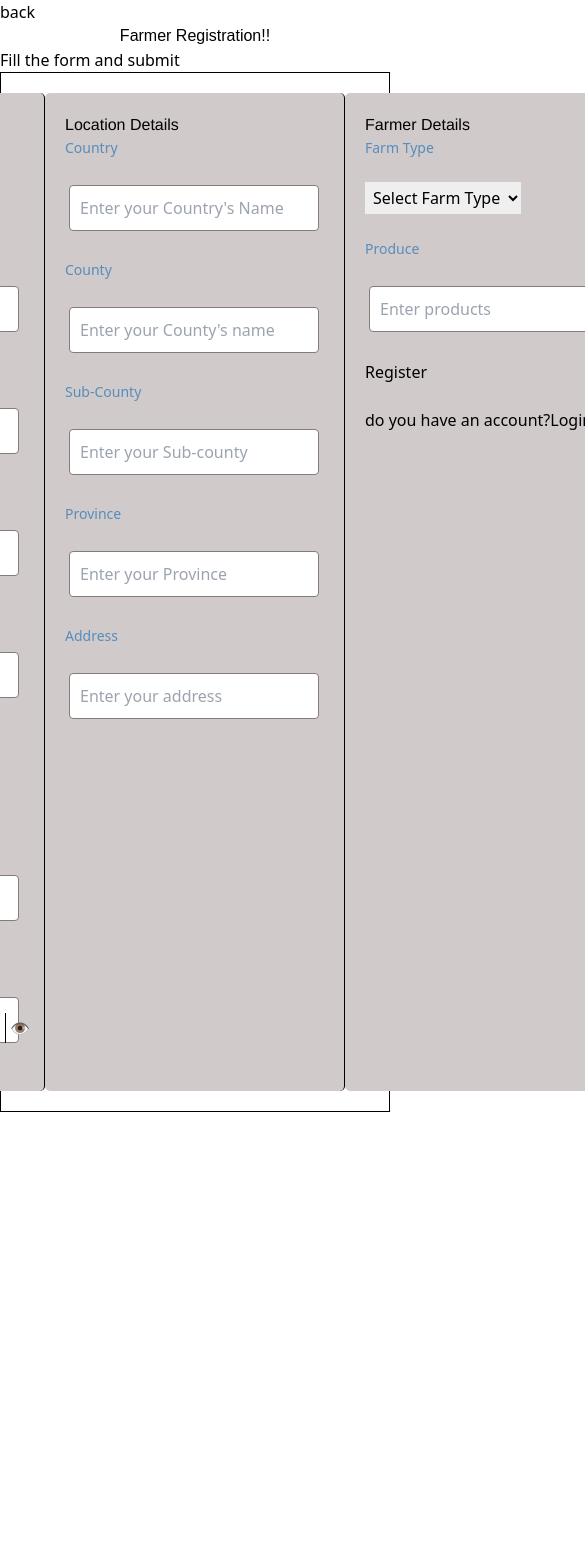
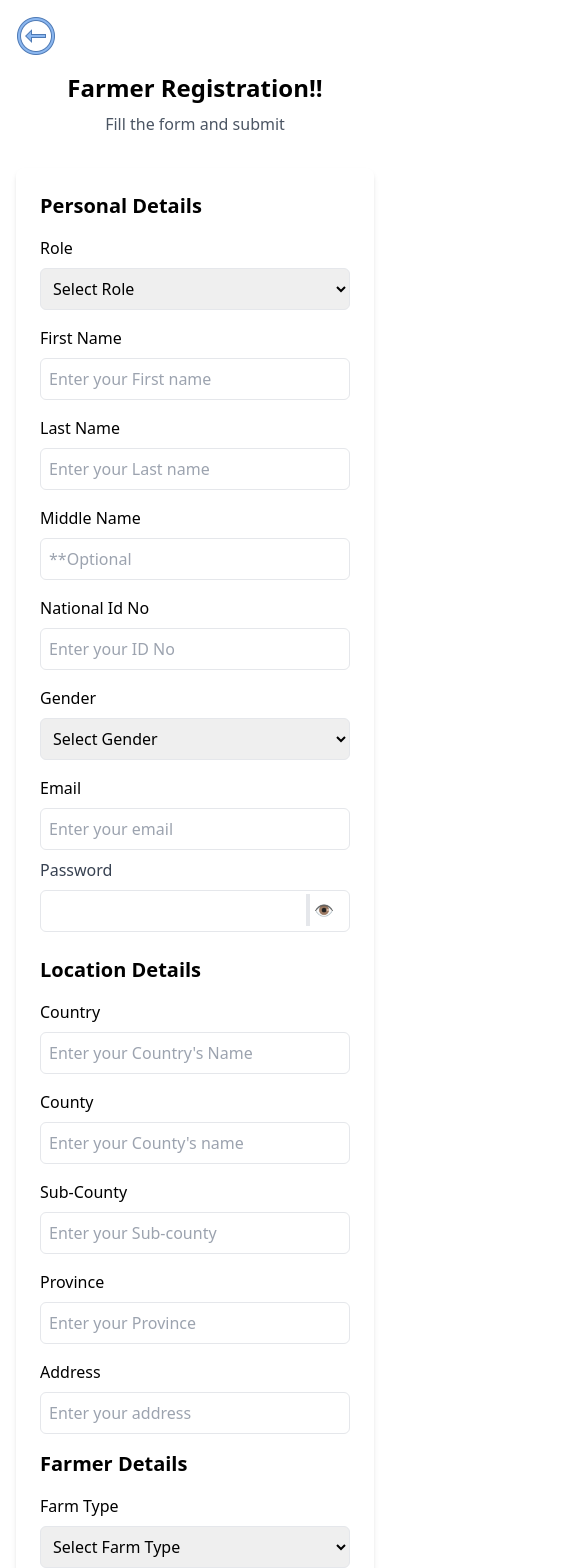
Before and after one commit to RichardNzembei/movers-transport-system, a Vue app: page /farmerreg in a window 390 px wide. Shown: the top 1568 px of the page, 585 px wide, since content can reach past the window. Before the commit the page ends 1112 px from the top, so only its background shows below. Built offline with nearby package versions, Linux system fonts and the light colour scheme.

Commit message:
sign up tailwind integration fully responsive

```diff
--- a/src/components/AdminRegistration.vue
+++ b/src/components/AdminRegistration.vue
@@ -63,178 +63,105 @@ const togglepassword = () => {
 </script>
 
 <template>
-  <button @click="tosignup">back</button>
-  <h4>Admin Registration!!</h4>
-  <span>Fill the form and submit</span>
-  <div class="register-container">
-    <div class="forms-box">
+  <div class="container mx-auto p-4">
+
+    <button @click="tosignup" class=" mb-4"><img src="../assets/icons/back.png" alt=""></button>
+
+
+    <h4 class="text-2xl font-bold text-center mb-2">Admin Registration!!</h4>
+    <p class="text-center text-gray-600 mb-8">Fill the form and submit</p>
+
+    <div class="max-w-lg mx-auto">
+      <div class="bg-white shadow-md rounded-lg p-6">
         <form @submit.prevent="registerAdmin">
-        <div class="form-card">
-          <h3>Personal Details</h3>
 
-          <label for="role">Role</label><br />
-          <select v-model="admin.role" required>
+
+          <div class="form-card mb-6">
+            <h3 class="text-xl font-semibold mb-4">Personal Details</h3>
+
+            <label for="role" class="block mb-2">Role</label>
+            <select v-model="admin.role" required class="w-full p-2 border rounded-md">
               <option disabled value="">Select Role</option>
               <option value="farmer">Farmer</option>
-            <option value="admin">Admin</option></select
-          ><br /><br />
+              <option value="admin">Admin</option>
+            </select>
 
-          <label for="fName">First Name</label><br />
-          <input
-            v-model="admin.fName"
-            type="text"
-            placeholder="Enter your First name"
-            required
-          /><br /><br />
 
-          <label for="lName">Last Name</label><br />
-          <input
-            v-model="admin.lName"
-            type="text"
-            placeholder="Enter your Last name"
-          /><br /><br />
+            <label for="fName" class="block mt-4 mb-2">First Name</label>
+            <input v-model="admin.fName" type="text" placeholder="Enter your First name" required class="w-full p-2 border rounded-md" />
 
-          <label for="mName">Middle Name</label><br />
-          <input
-            v-model="admin.mName"
-            type="text"
-            placeholder="**Optional"
-          /><br /><br />
 
-          <label for="nationalId">National Id No</label><br />
-          <input
-            v-model="admin.nationalId"
-            type="text"
-            placeholder="Enter your ID No"
-          /><br /><br />
+            <label for="lName" class="block mt-4 mb-2">Last Name</label>
+            <input v-model="admin.lName" type="text" placeholder="Enter your Last name" class="w-full p-2 border rounded-md" />
 
-          <label for="gender">Gender</label><br />
-          <select v-model="admin.gender" required>
+
+            <label for="mName" class="block mt-4 mb-2">Middle Name</label>
+            <input v-model="admin.mName" type="text" placeholder="**Optional" class="w-full p-2 border rounded-md" />
+
+
+            <label for="nationalId" class="block mt-4 mb-2">National Id No</label>
+            <input v-model="admin.nationalId" type="text" placeholder="Enter your ID No" class="w-full p-2 border rounded-md" />
+
+            <label for="gender" class="block mt-4 mb-2">Gender</label>
+            <select v-model="admin.gender" required class="w-full p-2 border rounded-md">
               <option disabled value="">Select Gender</option>
               <option value="male">Male</option>
-            <option value="female">Female</option></select
-          ><br /><br />
+              <option value="female">Female</option>
+            </select>
 
-          <label for="email">Email</label><br />
+            <label for="email" class="block mt-4 mb-2">Email</label>
+            <input v-model="admin.email" type="email" placeholder="Enter your email" required class="w-full p-2 border rounded-md" />
+
+
+            <div class="mb-4 relative">
+            <label class="block text-gray-700 font-medium mb-2">Password</label>
             <input
-            v-model="admin.email"
-            type="email"
-            placeholder="Enter your email"
+              :type="showPassword ? 'text' : 'password'"
+              v-model="admin.password"
               required
-          /><br /><br />
-
-          <label for="password">Password</label><br />
-          <input
-            v-model="admin.password"
-            :type="showPassword ? 'text' : 'password'"
-            placeholder="Enter your password"
-            required
-          /><br />
-          <span class="show-password" @click="togglepassword">{{
+              class="w-full p-2 border rounded-md"
+            />
+            <span class="absolute right-3 top-9 cursor-pointer text-gray-500 border-l-4 p-1" @click="togglepassword">{{
               showPassword ? "🙈" : "👁️"
             }}</span>
           </div>
+          </div>
+
 
           <div class="form-card">
-          <h3>Company Details</h3>
+            <h3 class="text-xl font-semibold mb-4">Company Details</h3>
 
-          <label for="selected">Category</label><br />
-          <select v-model="admin.selected" required>
+
+            <label for="selected" class="block mb-2">Category</label>
+            <select v-model="admin.selected" required class="w-full p-2 border rounded-md">
               <option disabled value="">Select Category</option>
               <option value="CEO">CEO</option>
               <option value="cto">CTO</option>
               <option value="tech staff">Tech Staff</option>
-            <option value="staff">Staff</option></select
-          ><br /><br />
+              <option value="staff">Staff</option>
+            </select>
 
-          <label for="companyemail">Company Email</label><br />
-          <input
-            v-model="admin.companyemail"
-            type="email"
-            placeholder="Enter your company email"
-          /><br />
 
-          <label for="workId">Company ID</label><br />
-          <input
-            v-model="admin.workId"
-            type="text"
-            placeholder="Enter your Company ID"
-          /><br />
+            <label for="companyemail" class="block mt-4 mb-2">Company Email</label>
+            <input v-model="admin.companyemail" type="email" placeholder="Enter your company email" class="w-full p-2 border rounded-md" />
 
-          <button type="submit">Register Admin</button><br /><br />
-          <span
-            >do you have an account?<router-link to="/"
-              >Login</router-link
-            ></span
-          >
+
+            <label for="workId" class="block mt-4 mb-2">Company ID</label>
+            <input v-model="admin.workId" type="text" placeholder="Enter your Company ID" class="w-full p-2 border rounded-md" />
           </div>
+
+
+          <button type="submit" class="w-full bg-blue-500 text-white p-3 rounded-md mt-6 hover:bg-blue-600 transition">
+            Register Admin
+          </button>
         </form>
+
+
+        <p class="mt-4 text-center">
+          Already have an account?
+          <router-link to="/" class="text-blue-500 hover:underline">Login</router-link>
+        </p>
+      </div>
     </div>
   </div>
 </template>
-
-<style scoped>
-form {
-  display: flex;
-}
-.register-container {
-  display: flexbox;
-  align-items: center;
-  justify-content: center;
-  background-color: white;
-  height: 100vh;
-}
-.forms-box {
-  display: flex;
-  justify-content: center;
-  padding: 20px;
-  border: 1px solid black;
-}
-.form-card {
-  padding: 20px;
-  background-color: rgb(209, 202, 202);
-  width: 300px;
-  border-radius: 5px;
-  border-right: 1px solid black;
-}
-
-label {
-  display: block;
-
-  font-size: 14px;
-  text-align: left;
-  color: rgb(86, 141, 189);
-}
-
-input {
-  width: 250px;
-  padding: 10px;
-
-  border: none;
-  border-radius: 4px;
-  border: 1px solid rgb(133, 123, 123);
-  margin: 3px 4px 4px 4px;
-}
-input:hover {
-  background-color: antiquewhite;
-}
-h3 {
-  font-family: "Franklin Gothic Medium", "Arial Narrow", Arial, sans-serif;
-}
-h4 {
-  text-align: center;
-  font-family: Arial, Helvetica, sans-serif;
-}
-select {
-  padding: 4px;
-}
-.show-password {
-  position: relative;
-  right: -240px;
-  top: -31px;
-  cursor: pointer;
-  color: #a87070;
-  border-left: 1px solid black;
-  padding: 4px;
-}
-</style>
--- a/src/components/FarmerRegistration.vue
+++ b/src/components/FarmerRegistration.vue
@@ -74,217 +74,164 @@ const togglepassword = () => {
 
 
 <template>
-  <div>
-    <button @click="tosignup">back</button>
-    <h4>Farmer Registration!!</h4>
-    <span>Fill the form and submit</span>
-    <div class="register-container">
-      <div class="forms-box">
+  <div class="container mx-auto p-4">
+    <button @click="tosignup" class="mb-4">
+      <img src="../assets/icons/back.png" alt="back">
+    </button>
+    <h4 class="text-2xl font-bold text-center mb-2 ">Farmer Registration!!</h4>
+    <p class="text-center text-gray-600 mb-8">Fill the form and submit</p>
+    <div class="max-w-lg mx-auto">
+      <div class="bg-white shadow-md rounded-lg p-6">
         <form @submit.prevent="registerFarmer">
-          <div class="form-card">
-            <h3>Personal Details</h3>
+          <div class="form-card mb-6">
+            <h3 class="text-xl font-semibold mb-4">Personal Details</h3>
 
-            <label for="role">Role</label><br />
-            <select v-model="farmer.role" required>
+            <label for="role" class="block mb-2">Role</label>
+            <select v-model="farmer.role" required class="w-full p-2 border rounded-md">
               <option disabled value="">Select Role</option>
               <option value="farmer">Farmer</option>
               <option value="admin">Admin</option></select
-            ><br /><br />
+            >
 
-            <label for="fName">First Name</label><br />
+            <label for="fName" class="block mt-4 mb-2">First Name</label>
             <input
               v-model="farmer.fName"
               type="text"
               placeholder="Enter your First name"
               required
-            /><br /><br />
+              class="w-full p-2 border rounded-md"
+            />
 
-            <label for="lName">Last Name</label><br />
+            <label for="lName" class="block mt-4 mb-2">Last Name</label>
             <input
               v-model="farmer.lName"
               type="text"
               placeholder="Enter your Last name"
               required
-            /><br /><br />
+              class="w-full p-2 border rounded-md"
+            />
 
-            <label for="mName">Middle Name</label><br />
+            <label for="mName" class="block mt-4 mb-2">Middle Name</label>
             <input
               v-model="farmer.mName"
               type="text"
               placeholder="**Optional"
-            /><br /><br />
+              class="w-full p-2 border rounded-md"
+            />
 
-            <label for="NationalId">National Id No</label><br />
+            <label for="NationalId" class="block mt-4 mb-2">National Id No</label>
             <input
               v-model="farmer.NationalId"
               type="text"
               placeholder="Enter your ID No"
               required
-            /><br /><br />
+              class="w-full p-2 border rounded-md"
+            />
 
-            <label for="Gender">Gender</label><br />
-            <select v-model="farmer.Selected" required>
+            <label for="Gender" class="block mt-4 mb-2">Gender</label>
+            <select v-model="farmer.Selected" required class="w-full p-2 border rounded-md">
               <option disabled value="">Select Gender</option>
               <option value="male">Male</option>
               <option value="female">Female</option></select
-            ><br /><br />
+            >
 
-            <label for="email">Email</label><br />
+            <label for="email" class="block mt-4 mb-2">Email</label>
             <input
               v-model="farmer.email"
               type="email"
               placeholder="Enter your email"
               required
-            /><br /><br />
+              class="w-full p-2 border rounded-md"
+            />
 
-            <label for="Password">Password</label><br />
+            <div class="mb-4 mt-2 relative">
+            <label class="block text-gray-700 font-medium mb-2">Password</label>
             <input
-              v-model="farmer.password"
               :type="showPassword ? 'text' : 'password'"
-              placeholder="Enter your password"
+              v-model="password"
               required
-            /><br />
-            <span class="show-password" @click="togglepassword">{{
+              class="w-full p-2 border rounded-md"
+            />
+            <span class="absolute right-3 top-9 cursor-pointer text-gray-500 border-l-4 p-1" @click="togglepassword">{{
               showPassword ? "🙈" : "👁️"
             }}</span>
           </div>
+          </div>
 
           <div class="form-card">
-            <h3>Location Details</h3>
+            <h3 class="text-xl font-semibold mb-4">Location Details</h3>
 
-            <label for="Country">Country</label><br />
+            <label for="Country" class="block mt-4 mb-2">Country</label>
             <input
               v-model="farmer.country"
               type="text"
               placeholder="Enter your Country's Name"
               required
-            /><br /><br />
+              class="w-full p-2 border rounded-md"
+            />
 
-            <label for="County">County</label><br />
+            <label for="County" class="block mt-4 mb-2">County</label>
             <input
               v-model="farmer.county"
               type="text"
               placeholder="Enter your County's name"
               required
-            /><br /><br />
+              class="w-full p-2 border rounded-md"
+            />
 
-            <label for="Sub-county">Sub-County</label><br />
-            <input
+            <label for="Sub-county" class="block mt-4 mb-2">Sub-County</label>
+                     <input
               v-model="farmer.subcounty"
               type="text"
               placeholder="Enter your Sub-county"
-            /><br /><br />
+              class="w-full p-2 border rounded-md"
+            />
 
-            <label for="province">Province</label><br />
+            <label for="province" class="block mt-4 mb-2">Province</label>
             <input
               v-model="farmer.province"
               type="text"
               placeholder="Enter your Province"
-            /><br /><br />
+              class="w-full p-2 border rounded-md"
+            />
 
-            <label for="address">Address</label><br />
+            <label for="address" class="block mt-4 mb-2">Address</label>
             <input
               v-model="farmer.address"
               type="text"
               placeholder="Enter your address"
-            /><br /><br />
+              class="w-full p-2 border rounded-md"
+            />
           </div>
 
           <div class="form-card">
-            <h3>Farmer Details</h3>
+            <h3 class="text-xl font-semibold mb-4 mt-4">Farmer Details</h3>
 
-            <label for="farmType">Farm Type</label><br />
-            <select v-model="farmer.type" required>
+            <label for="farmType" class="block mt-4 mb-2">Farm Type</label>
+            <select v-model="farmer.type" required class="w-full p-2 border rounded-md">
               <option disabled value="">Select Farm Type</option>
               <option value="commercial">Commercial</option>
               <option value="domestic">Domestic</option>
               <option value="plantation">Plantation</option>
               <option value="indigenous">Indigenous</option></select
-            ><br /><br />
-
-            <label for="produce">Produce</label><br />
+            >
+            <label for="produce" class="block mt-4 mb-2">Produce</label>
             <input
               v-model="farmer.produce"
               type="text"
               placeholder="Enter products"
-            /><br /><br />
+              class="w-full p-2 border rounded-md"
+            />
 
-            <button type="submit">Register</button><br /><br />
-            <span
-              >do you have an account?<router-link to="/"
-                >Login</router-link
-              ></span
-            >
+            <button type="submit" class="w-full bg-blue-500 text-white p-3 rounded-md mt-6 hover:bg-white hover:text-blue-500">Register</button>
+
+            <p class="mt-4 text-center">
+          Already have an account?
+          <router-link to="/" class="text-blue-500 hover:underline">Login</router-link>
+        </p>
           </div>
         </form>
       </div>
     </div>
   </div>
 </template>
-
-
- <style scoped>
-form {
-  display: flex;
-}
-.register-container {
-  display: flexbox;
-  align-items: center;
-  justify-content: center;
-  background-color: white;
-  height: 100vh;
-}
-.forms-box {
-  display: flex;
-  justify-content: center;
-  padding: 20px;
-  border: 1px solid black;
-}
-.form-card {
-  padding: 20px;
-  background-color: rgb(209, 202, 202);
-  width: 300px;
-  border-radius: 5px;
-  border-right: 1px solid black;
-}
-
-label {
-  display: block;
-
-  font-size: 14px;
-  text-align: left;
-  color: rgb(86, 141, 189);
-}
-
-input {
-  width: 250px;
-  padding: 10px;
-
-  border: none;
-  border-radius: 4px;
-  border: 1px solid rgb(133, 123, 123);
-  margin: 3px 4px 4px 4px;
-}
-input:hover {
-  background-color: antiquewhite;
-}
-h3 {
-  font-family: "Franklin Gothic Medium", "Arial Narrow", Arial, sans-serif;
-}
-h4 {
-  text-align: center;
-  font-family: Arial, Helvetica, sans-serif;
-}
-select {
-  padding: 4px;
-}
-.show-password {
-  position: relative;
-  right: -240px;
-  top: -31px;
-  cursor: pointer;
-  color: #a87070;
-  border-left: 1px solid black;
-  padding: 4px;
-}
-</style>
--- a/src/views/SignUp.vue
+++ b/src/views/SignUp.vue
@@ -4,53 +4,46 @@ const router = useRouter();
 </script>
 
 <template>
-  <div class="signUp-header">
-    <h4>Welcome to movers transport system</h4>
-    <p>
+  <div class="flex flex-col justify-center item-center min-h-screen bg-gray-100 p-7">
+    <div class="flex item-center space-x-4 mb-8 justify-center">
+        <img src="../assets/img/mover.jpg" alt=" movers image" class=" h-20 w-20 rounded-full sm:mx-0 sm:shrink-0 mb-2">
+        <h4 class="text-2xl font-bold text-blue-600 mt-6">Welcome to movers transport system</h4>
+      </div>
+    <div class="text-center mb-8">
+    <p class="text-gray-600 mb-4">
       Its a transport system excelling in helping farmers and retailers have a
       verbose exchange of goods
     </p>
-    <span>Our main interest is to:</span>
-    <li>provide a better communication between faemers and retailers</li>
+    <span class="block font-semibold text-gray-700 mb-2">Our main interest is to:</span>
+    <ul class="list-disc list-inside text-gray-700">
+      <li>provide a better communication between faemers and retailers</li>
     <li>provide a cost efficient exchange of goods</li>
     <li>provide a time savingplatform</li>
+    </ul>
+
   </div>
-  <div class="companyUsers">
-    <span> the system has three types of users </span>
-    <li>Admins</li>
+  <div class="text-center mb-8">
+    <span class="block font-semibold text-gray-700 mb-2"> the system has three types of users </span>
+    <ul class="list-disc list-inside text-gray-700">
+      <li>Admins</li>
     <li>Farmers</li>
     <li>Retailers</li>
+    </ul>
+
   </div>
-  <div class="signup-As">
-    <span
-      >Sign Up as <router-link to="/adminregistration">Admin</router-link></span
+  <div class="text-center mb-6">
+    <span class="block text-blue-700 font-medium mb-2"
+      >Sign Up as <router-link to="/adminregistration" class="text-black hover:underline">Admin</router-link></span
     ><br />
-    <span>Sign Up as <router-link to="/farmerreg">Farmer</router-link></span>
+    <span class="block text-blue-700 font-medium">Sign Up as <router-link to="/farmerreg" class="text-black hover:underline">Farmer</router-link></span>
   </div>
-  <span>do you have an account?<router-link to="/">Login</router-link></span>
+  <div class="text-center">
+    <span class="text-gray-600">
+      Already have an account?
+      <router-link to="/" class="text-blue-700 hover:underline">Login</router-link>
+    </span>
+  </div>
+
+  </div>
+
 </template>
-<style scoped>
-.signUp-header {
-  position: relative;
-  margin: 20px;
-}
-h4 {
-  font-family: "Franklin Gothic Medium", "Arial Narrow", Arial, sans-serif;
-  font-weight: bolder;
-  color: rgb(83, 137, 184);
-  font-size: 26px;
-}
-li {
-  color: rgb(103, 126, 126);
-  padding: 5px;
-}
-p {
-  font-family: "Lucida Sans", "Lucida Sans Regular", "Lucida Grande",
-    "Lucida Sans Unicode", Geneva, Verdana, sans-serif;
-}
-.signup-As {
-  padding: 10px;
-  border-radius: 5px;
-  border: 1px solid whitesmoke;
-}
-</style>
```
Also changed, not shown: src/assets/icons/back.png (added), src/assets/img/mover.jpg (added). Lines whose indentation alone changed are shown as unchanged.
